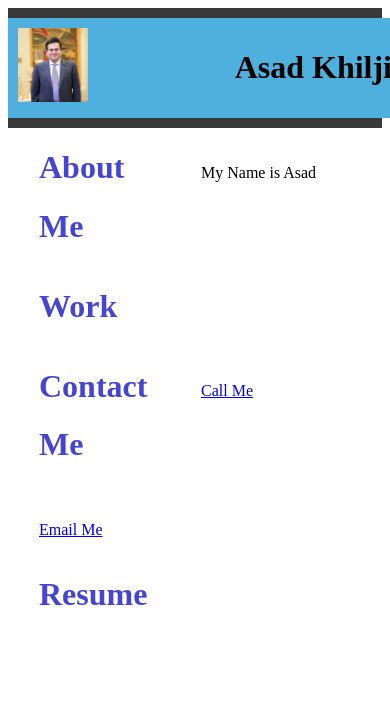
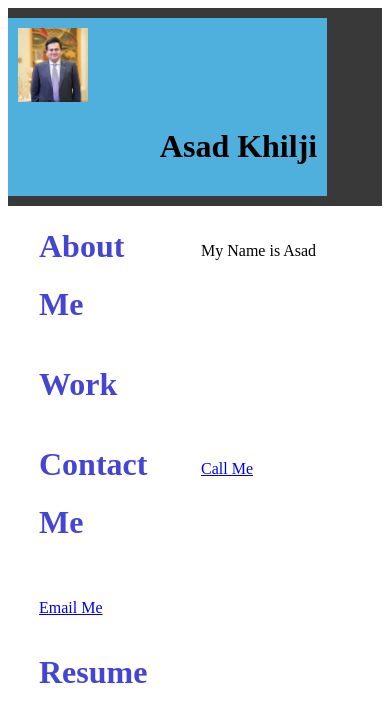
Before and after one commit to asad-khilji/Portfolio, a plain HTML site: page index.html in a window 390 px wide. Drawn offline with Linux system fonts and the light colour scheme.

Commit message:
first commit

```diff
--- a/assets/css/style.css
+++ b/assets/css/style.css
@@ -6,7 +6,7 @@
 }
 
 #second{
-    width: 25%;
+    width: 20%;
     height: 50%;
     background: rgb(80, 176, 221);
     padding: 10px;
@@ -81,20 +81,24 @@ img {
     }
 
     #second{
-        width: 50%;
+        width: 40%;
+    }
+
+    img {
+        float: none;
     }
 
 }
 
 /* Mobile View */
-@media (max-width: 400px) {
+@media (max-width: 500px) {
 
     .col-4 {
         width: 100%;
     }
 
     #second{
-        width: 100%;
+        width: 80%;
     }
 
 }
```
